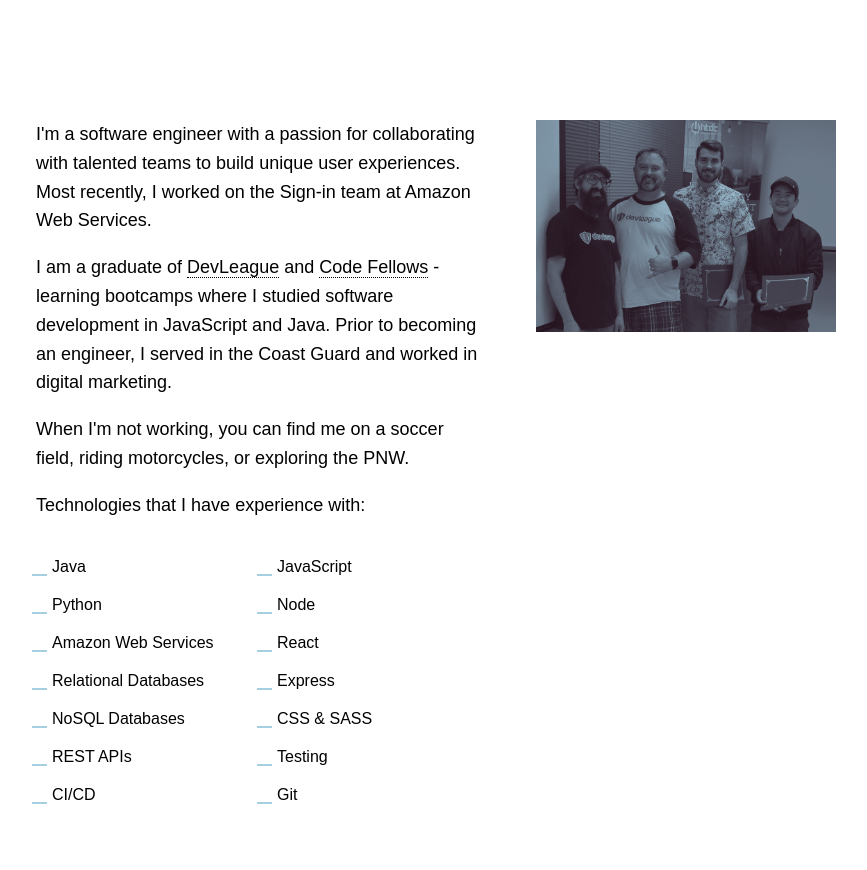
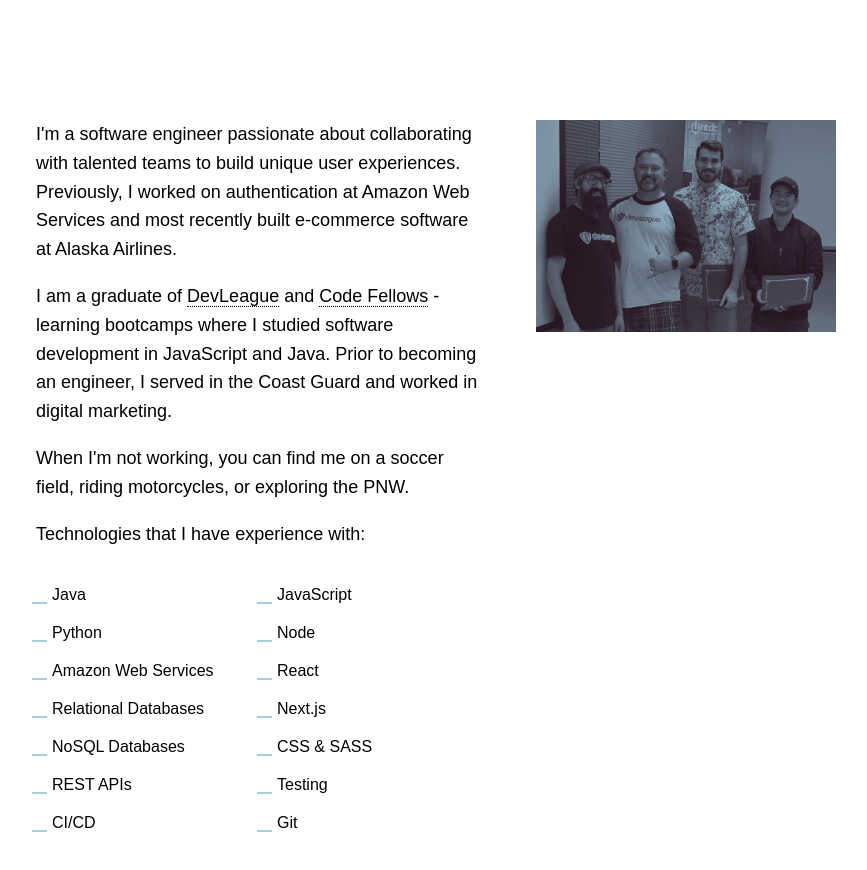
Before and after one commit to levibrooke/website, a Gatsby site: page / in a window 1280 px wide. Shown: the part 1480-2350 px from the top of the page, without its empty margins (204-1071 px from the left). Built offline with nearby package versions, Linux system fonts and the light colour scheme; Gatsby itself is replaced by a stand-in of ours.

Commit message:
Update bio

```diff
--- a/src/pages/index.js
+++ b/src/pages/index.js
@@ -44,7 +44,7 @@
         <section className="bio-content">
           <div className="bio-container">
             <div className="bio-container__copy">
-              <p>I'm a software engineer with a passion for collaborating with talented teams to build unique user experiences. Most recently, I worked on the Sign-in team at Amazon Web Services.</p>
+              <p>I'm a software engineer passionate about collaborating with talented teams to build unique user experiences. Previously, I worked on authentication at Amazon Web Services and most recently built e-commerce software at Alaska Airlines.</p>
               <p>I am a graduate of <a href="https://devleague.com">DevLeague</a> and <a href="https://www.codefellows.org/">Code Fellows</a> - learning bootcamps where I studied software development in JavaScript and Java. Prior to becoming an engineer, I served in the Coast Guard and worked in digital marketing.</p>
               <p>When I'm not working, you can find me on a soccer field, riding motorcycles, or exploring the PNW.</p>
               <p>Technologies that I have experience with:</p>
@@ -62,7 +62,7 @@
                   <li>JavaScript</li>
                   <li>Node</li>
                   <li>React</li>
-                  <li>Express</li>
+                  <li>Next.js</li>
                   <li>CSS & SASS</li>
                   <li>Testing</li>
                   <li>Git</li>
```
